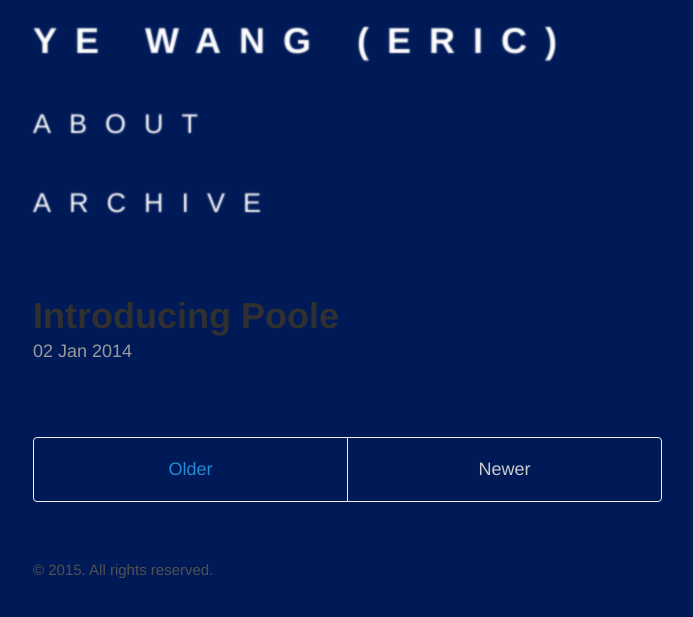
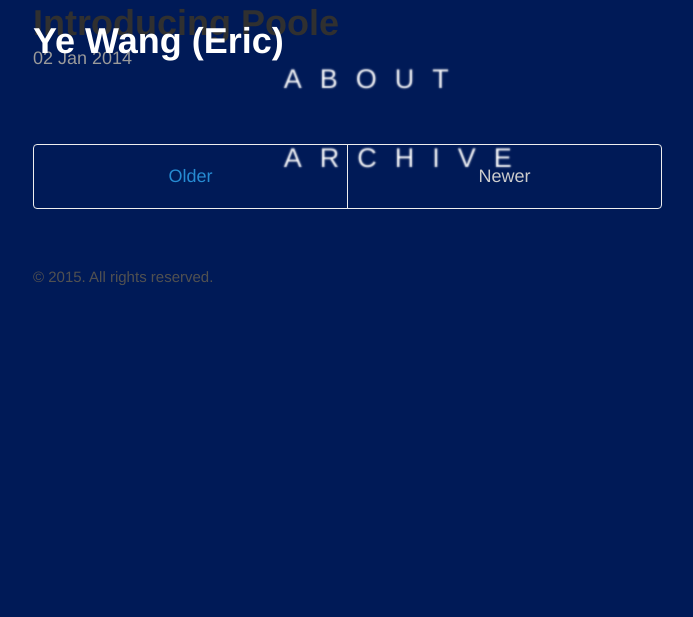
Before and after one commit to ericyewang/ericyewang.github.io, a Jekyll site: the page built from index.html, in a window 1280 px wide. Shown: the top 617 px of the page, without its empty margins (292-985 px from the left). Built offline with Jekyll 4.4.1, drawn with Linux system fonts in a browser that asks for light colours; the list of posts is cut into pages by our own code.

Commit message:
Update _masthead.scss

```diff
--- a/_sass/_masthead.scss
+++ b/_sass/_masthead.scss
@@ -3,6 +3,7 @@
 // Super small header above the content for site name and short description.
 
 .masthead {
+	position: fixed;
   padding-top:    1rem;
   padding-bottom: 1rem;
   margin-bottom: 3rem;
@@ -14,8 +15,13 @@
   color: #505050;
   font-size: 2rem;
   display: block;
-
   a {
+  	color: #fff;
+  }
+  span {
+  	float: right;
+  }
+  span a {
     color: transparent;
     display: block;
     text-transform: uppercase;
@@ -27,7 +33,7 @@
     -ms-transition: all 0.3s ease-in-out;
     transition: all 0.3s ease-in-out;
   }
-  a:hover{
+  span a:hover{
 	color: #fff;
 	text-shadow: 0rem 0rem 0.1rem #fff;
 	padding-left: 1rem;
@@ -42,7 +48,7 @@
 }
 
 .masthead-title:hover {
-  a {
+  span a {
   	text-shadow: 0px 0px 0.1px #0d1a3a;
   }
 }
```
